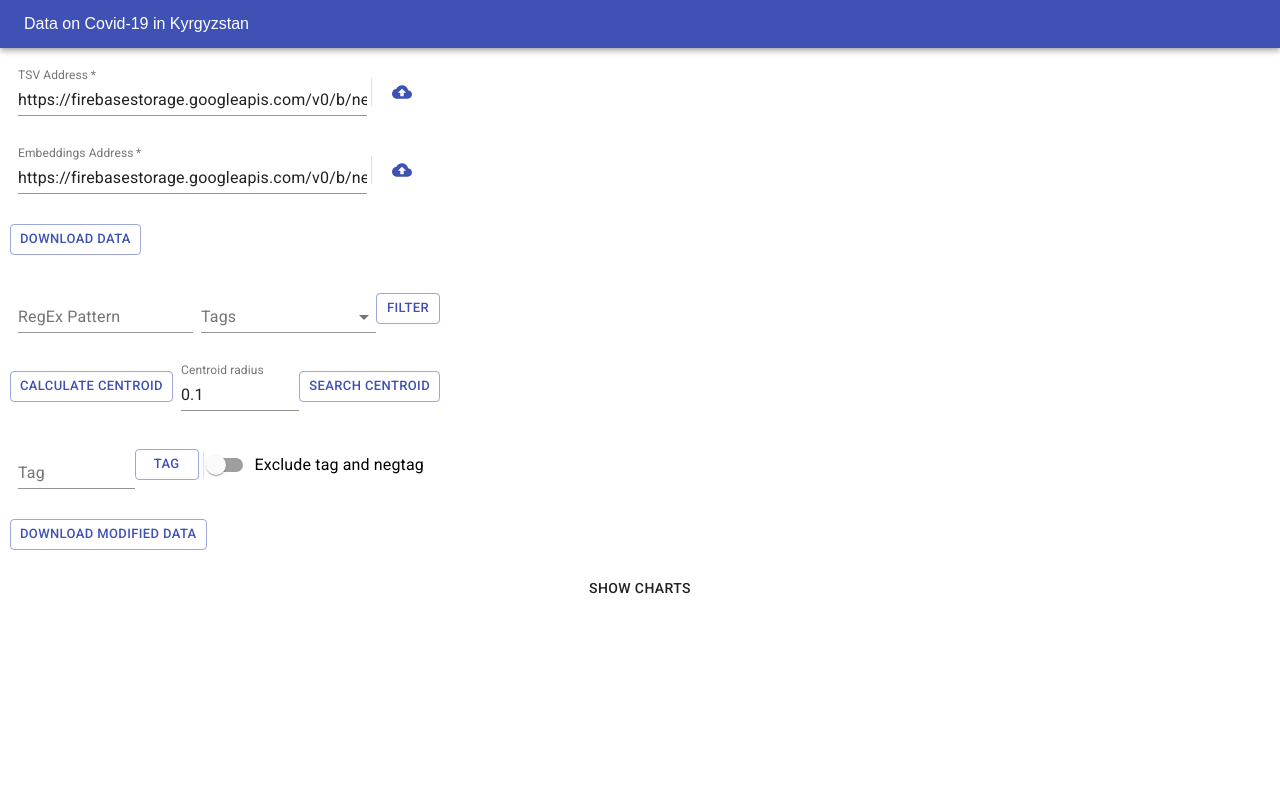
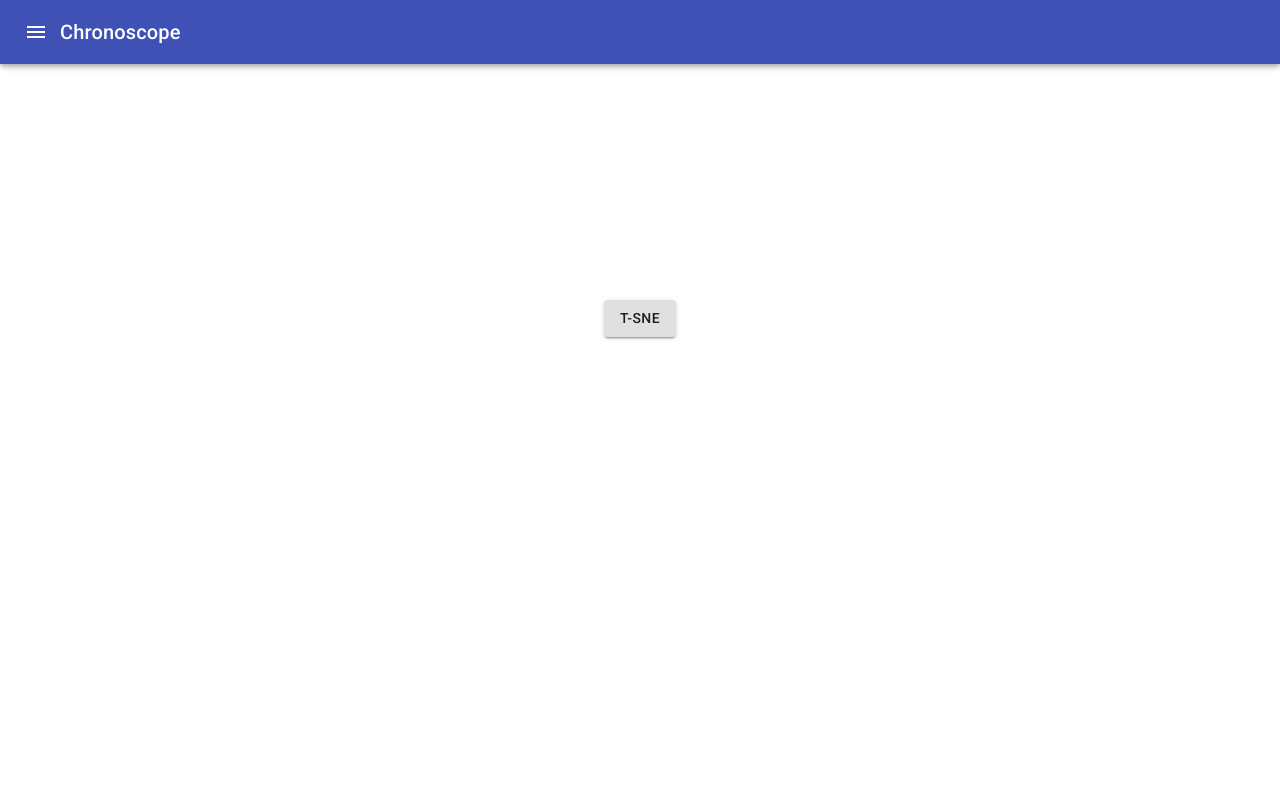
Before and after one commit to Rinatius/chronoscope, a React (Create React App) app: page / in a window 1280 px wide. Shown: the top 800 px of the page. Built offline with nearby package versions, Linux system fonts and the light colour scheme.

Commit message:
add persistent sidebar for user input

```diff
--- a/src/App.js
+++ b/src/App.js
@@ -1,8 +1,8 @@
 import React, { Component, Fragment } from 'react';
-import ChartWrapper from './ChartWrapper/ChartWrapper';
-import { makeStyles } from '@material-ui/core/styles';
+
+import { withStyles, useTheme } from '@material-ui/core/styles';
+import clsx from 'clsx';
 import './App.css';
-
 import {
   text,
   csv,
@@ -15,31 +15,30 @@ import {
   timeDays,
   range
 } from 'd3';
-import Button from '@material-ui/core/Button';
-import Table from '@material-ui/core/Table';
-import TableBody from '@material-ui/core/TableBody';
-import TableCell from '@material-ui/core/TableCell';
-import TableContainer from '@material-ui/core/TableContainer';
-import TableHead from '@material-ui/core/TableHead';
-import TableRow from '@material-ui/core/TableRow';
-import BigTable from './BigTable/BigTable';
-import Pagination from '@material-ui/lab/Pagination';
+
 import { CSVDownload, CSVLink } from 'react-csv';
 import { createConditionalNode, mean } from 'mathjs';
+import * as tsnejs from '@jwalsh/tsnejs';
 import { fromArrayBuffer } from 'numpy-parser';
+
+import BigTable from './BigTable/BigTable';
 import DownloadData from './Components/DownloadData/DownloadData';
 import FilterData from './Components/FilterData/FilterData';
 import Centroid from './Components/Centroid/Centroid';
 import TagData from './Components/TagData/TagData';
 import Charts from './Components/Charts/Charts';
+import ChartWrapper from './ChartWrapper/ChartWrapper';
 
-import * as tsnejs from '@jwalsh/tsnejs';
-// import List from '@material-ui/core/List';
+import Pagination from '@material-ui/lab/Pagination';
 
-import { DeleteIcon, ExpandMoreIcon } from '@material-ui/icons/Delete';
+import { DeleteIcon, ExpandMoreIcon } from '@material-ui/icons';
 import MoreVertIcon from '@material-ui/icons/MoreVert';
+import MenuIcon from '@material-ui/icons/Menu';
+import ChevronLeftIcon from '@material-ui/icons/ChevronLeft';
+import ChevronRightIcon from '@material-ui/icons/ChevronRight';
 
 import {
+  Button,
   AppBar,
   Toolbar,
   ExpansionPanel,
@@ -52,7 +51,9 @@ import {
   CardHeader,
   Grid,
   Typography,
-  IconButton
+  IconButton,
+  Drawer,
+  ListItemText
 } from '@material-ui/core';
 
 // сиди
@@ -94,7 +95,23 @@ class App extends Component {
     scatter3dStatus: '',
 
     currentPage: 1,
-    itemPerPage: 12
+    itemPerPage: 12,
+
+    openDrawer: false
+  };
+
+  //Handle Drawer/SideBar
+
+  handleDrawerOpen = () => {
+    this.setState({
+      openDrawer: true
+    });
+  };
+
+  handleDrawerClose = () => {
+    this.setState({
+      openDrawer: false
+    });
   };
 
   // Handle Pagination
@@ -438,6 +455,8 @@ class App extends Component {
   }
 
   render() {
+    const theme = useTheme;
+
     let exportDownload = null;
     if (this.state.prepareDownload) {
       exportDownload = (
@@ -470,6 +489,7 @@ class App extends Component {
         />
       );
     }
+
     // Display items in card
     const { currentPage, itemPerPage } = this.state;
     const indexOfLastPage = currentPage * itemPerPage;
@@ -552,17 +572,47 @@ class App extends Component {
       );
     }
 
+    // Setting Persistent Drawer
+
     return (
       <div className="App">
-        <Fragment>
-          <AppBar position="static" color="primary">
-            <Toolbar variant="dense">
-              <Typography variant="headline" color="inherit">
-                Data on Covid-19 in Kyrgyzstan
+        <AppBar position="fixed" color="primary">
+          <Toolbar>
+            <IconButton
+              color="inherit"
+              aria-label="open drawer"
+              onClick={this.handleDrawerOpen}
+              edge="start"
+            >
+              <MenuIcon />
+            </IconButton>
+            <Typography variant="h6" noWrap>
+              Chronoscope
             </Typography>
           </Toolbar>
         </AppBar>
+        <Drawer
+          width="240"
+          flexShrink="0"
+          variant="persistent"
+          anchor="left"
+          open={this.state.openDrawer}
+        >
+          <div
+            display="flex"
+            spacing="0, 2"
+            // necessary for content to be below app bar
+            justifyContent="flex-end"
+          >
+            <Typography variant="subtitle1" noWrap>
+              Please Enter Your Data
+              <IconButton onClick={this.handleDrawerClose}>
+                <ChevronLeftIcon />
+              </IconButton>
+            </Typography>
+          </div>
 
+          <Divider />
           <DownloadData
             data_url={this.state.data_url}
             embeds_url={this.state.embeds_url}
@@ -590,39 +640,27 @@ class App extends Component {
             handleTagClick={this.handleTagClick}
             handleTagModeChange={this.handleTagModeChange}
           />
-          <Grid
-            item
-            xs={12}
-            component="form"
-            style={{
-              padding: 10,
-              display: 'flex',
-              marginBottom: 10,
-              marginTop: 10,
-              alignItems: 'center',
-              width: 450
-            }}
-          >
+
           <Button
             variant="outlined"
             color="primary"
             size="small"
             align="center"
+            display="flex"
             onClick={this.handleGetDataClick}
           >
             Download Modified Data
           </Button>
 
           {exportDownload}
-          </Grid>
+          <Button onClick={this.handleShowCharts}>Show charts</Button>
+        </Drawer>
+        {charts}
 
         {/*<CSVLink data={this.state.data.toJS()} separator={"\t"}>
           Download me
         </CSVLink>*/}
         {/*<ChartWrapper />*/}
-
-          <Button onClick={this.handleShowCharts}>Show charts</Button>
-          {charts}
 
         <Grid
           flexGrow="1"
@@ -641,7 +679,6 @@ class App extends Component {
           {pages}
         </Typography>
         <br></br>
-        </Fragment>
       </div>
     );
   }
```
Lines whose indentation alone changed are shown as unchanged.
